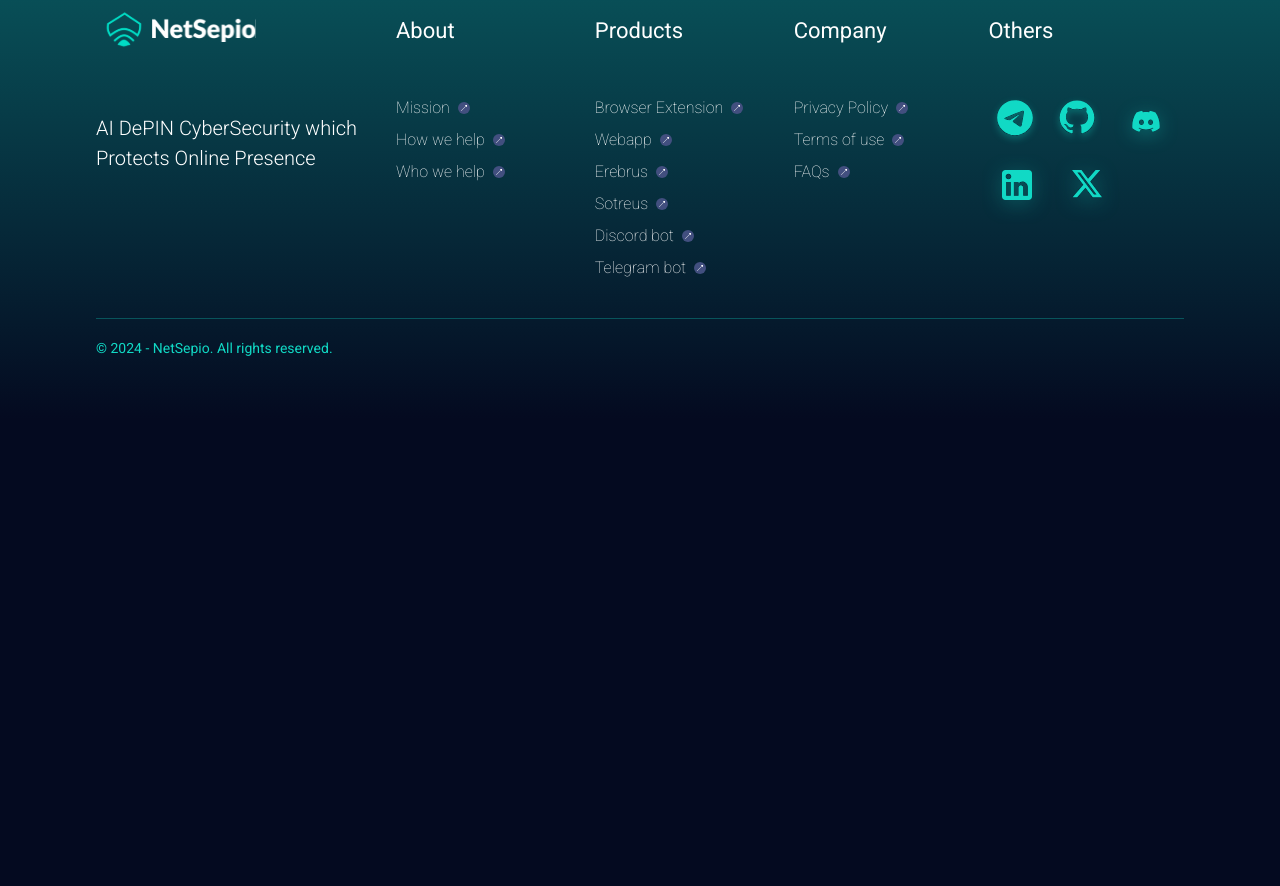
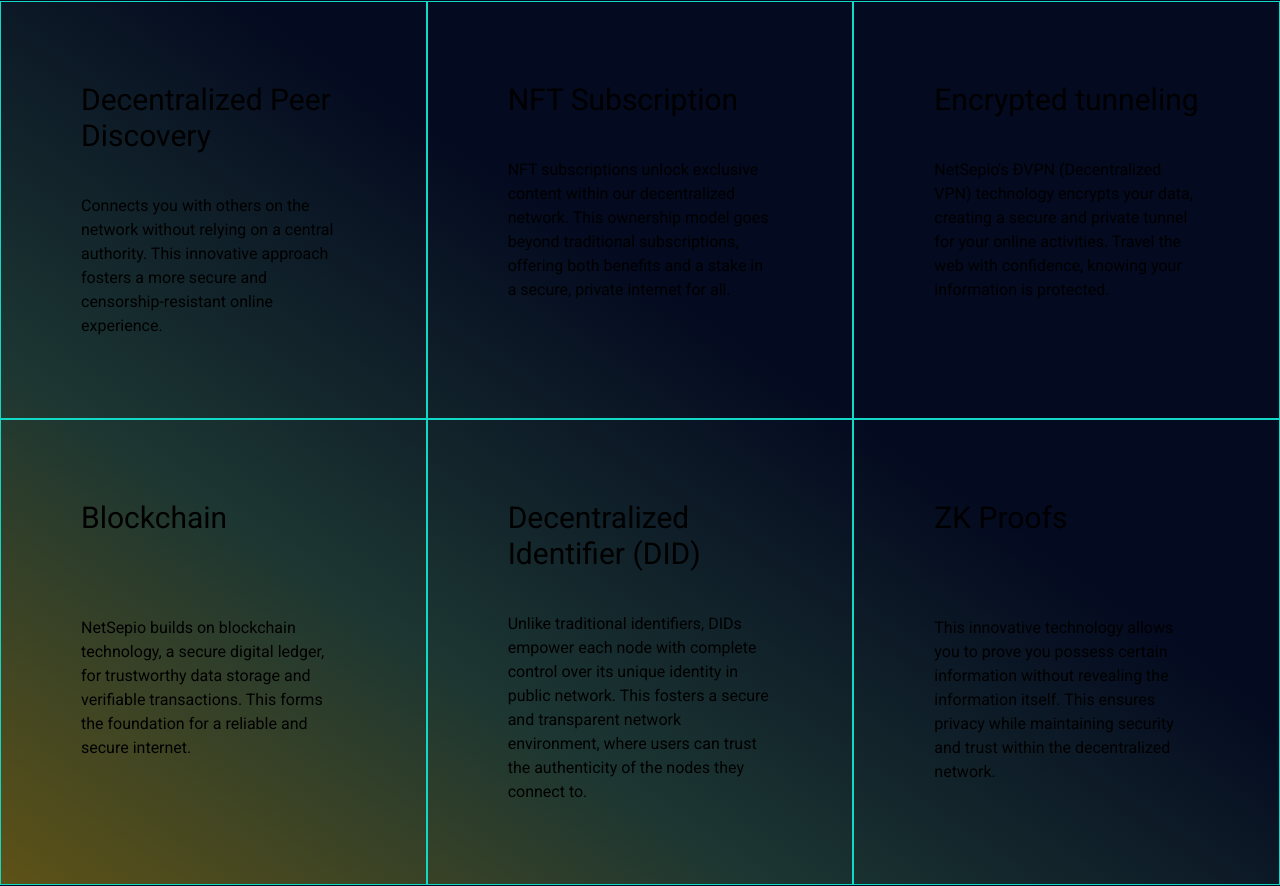
Before and after one commit to NetSepio/website, a Next.js app: page / in a window 1280 px wide. Shown: the part 7953-8839 px from the top of the page. Before the commit the page ends 8372 px from the top, so only its background shows below. Built offline with nearby package versions, Linux system fonts and the light colour scheme.

Commit message:
cutting edge section

```diff
--- a/src/app/globals.css
+++ b/src/app/globals.css
@@ -53,3 +53,7 @@
 .bg-gradient1 {
   background: linear-gradient(360deg, rgba(17, 217, 197, 0.3) 0%, rgba(9, 84, 91, 0.486) 52%, rgba(39, 188, 252, 0.3) 100%);
 }
+
+.cutting-edge {
+  background: linear-gradient(to top right, #B7990D80 0%,  #64B96840 30%, #040A20 60% , transparent 100%);
+}
--- a/src/app/page.jsx
+++ b/src/app/page.jsx
@@ -10,7 +10,8 @@
 import Socials from "@/components/Socials";
 import SubscribePage from "@/components/Subcribe";
 import WinSection from "@/components/WinSection";
-import WinnersPage from "@/components/winners"
+import WinnersPage from "@/components/winners";
+import Cuttingedge from "@/components/Cuttingedge";
 import { cardDetails } from "@/utils/data";
 import Image from "next/image";
 import Link from "next/link";
@@ -109,6 +110,7 @@
         {/* <Socials /> */}
         {/* <SubscribePage/> */}
         <Newsletter />
+        <Cuttingedge />
       </main>
     </>
   );
--- /dev/null
+++ b/src/components/Cuttingedge.jsx
@@ -0,0 +1,43 @@
+import React from 'react'
+
+const Cuttingedge = () => {
+  return (
+    <div className=''>
+        <div className='text-5xl mb-20 pl-[10%]'>Cutting-Edge Technology</div>
+        <div className='cutting-edge'>
+
+            <div className='flex lg:flex-row md:flex-row flex-col'>
+                 <div className='w-1/3 p-20' style={{border:'0.5px solid #11D9C5'}}>
+                    <h1 className='text-3xl mb-10'>Decentralized Peer Discovery</h1>
+                    <p>Connects you with others on the network without relying on a central authority. This innovative approach fosters a more secure and censorship-resistant online experience. </p>
+                 </div>
+                 <div className='w-1/3 p-20' style={{border:'0.5px solid #11D9C5'}}>
+                    <h1 className='text-3xl mb-10'>NFT Subscription</h1>
+                    <p>NFT subscriptions unlock exclusive content within our decentralized network. This ownership model goes beyond traditional subscriptions, offering both benefits and a stake in a secure, private internet for all.</p>
+                 </div>
+                 <div className='w-1/3 p-20' style={{border:'0.5px solid #11D9C5'}}>
+                    <h1 className='text-3xl mb-10'>Encrypted tunneling</h1>
+                    <p>NetSepio&apos;s ÐVPN (Decentralized VPN) technology encrypts your data, creating a secure and private tunnel for your online activities. Travel the web with confidence, knowing your information is protected. </p>
+                 </div>
+            </div>
+
+            <div className='flex lg:flex-row md:flex-row flex-col'>
+                 <div className='w-1/3 p-20' style={{border:'0.5px solid #11D9C5'}}>
+                    <h1 className='text-3xl mb-20'>Blockchain</h1>
+                    <p>NetSepio builds on blockchain technology, a secure digital ledger, for trustworthy data storage and verifiable transactions. This forms the foundation for a reliable and secure internet. </p>
+                 </div>
+                 <div className='w-1/3 p-20' style={{border:'0.5px solid #11D9C5'}}>
+                    <h1 className='text-3xl mb-10'>Decentralized Identifier (DID)</h1>
+                    <p>Unlike traditional identifiers, DIDs empower each node with complete control over its unique identity in public network. This fosters a secure and transparent network environment, where users can trust the authenticity of the nodes they connect to.</p>
+                 </div>
+                 <div className='w-1/3 p-20' style={{border:'0.5px solid #11D9C5'}}>
+                    <h1 className='text-3xl mb-20'>ZK Proofs</h1>
+                    <p>This innovative technology allows you to prove you possess certain information without revealing the information itself. This ensures privacy while maintaining security and trust within the decentralized network. </p>
+                 </div>
+            </div>
+        </div>
+    </div>
+  )
+}
+
+export default Cuttingedge
```
